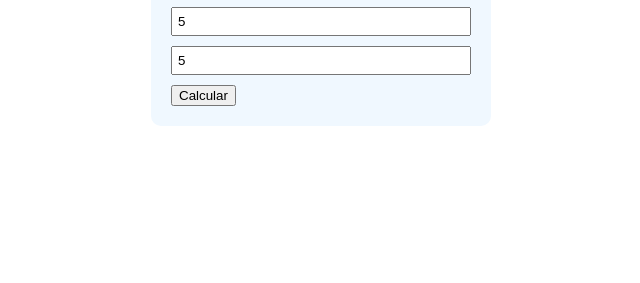
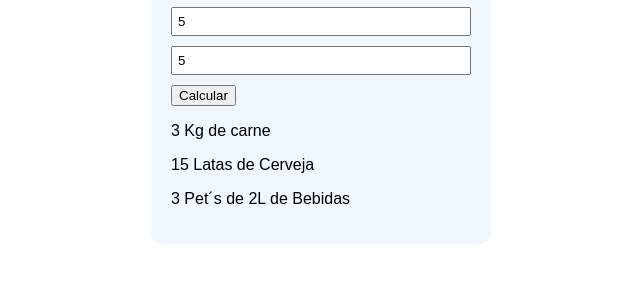
Before and after one commit to andersongsouza/Churrascometro, a plain HTML site: page index.html in a window 1280 px wide. Both pictures are taken after typing "5", "5", "5" into the empty fields and a click on the button "Calcular". Shown: the part 141-424 px from the top of the page, without its empty margins (319-959 px from the left). Drawn offline with Linux system fonts and the light colour scheme.

Commit message:
Finalização do Projeto

```diff
--- a/index.html
+++ b/index.html
@@ -14,7 +14,7 @@
         <input id="adultos" name="adultos" type="number" placeholder="Adultos">
         <input id="criancas" name="criancas" type="number" placeholder="Criancas">
         <input id="duracao" name="duracao" type="number" placeholder="Duração (h)">
-        <button>Calcular</button>
+        <button onclick="calcular()">Calcular</button>
 
         <div id="resultado">
 
--- a/script/script.js
+++ b/script/script.js
@@ -3,3 +3,42 @@
 //refrigerante/agua = 1000ml por pessoa + 6 horas 1500 ml
 
 //crianças valem por 0.5
+
+function calcular(){
+
+        let adultos = inputAdultos = document.getElementById("adultos").value;
+        let criancas = inputCriancas = document.getElementById("criancas").value;
+        let duracao = inputDuracao = document.getElementById("duracao").value;
+
+        let qdtTotalCarne = carnepp(duracao) * adultos + (carnepp(duracao) / 2 * criancas);
+        let qdtTotalCerveja = cervejapp(duracao) * adultos;
+        let qdtTotalBebidas = bebidaspp(duracao) * adultos + (bebidaspp(duracao) / 2 * criancas);
+
+        resultado.innerHTML =`<p>${(qdtTotalCarne / 1000)} Kg de carne</p>`
+        resultado.innerHTML +=`<p>${Math.ceil(qdtTotalCerveja / 355)} Latas de Cerveja</p>`
+        resultado.innerHTML +=`<p>${Math.ceil(qdtTotalBebidas / 2000)} Pet´s de 2L de Bebidas</p>`
+}
+
+function carnepp(duracao) {
+    if(duracao >= 6) {
+        return 650;
+    }else{
+        return 400;
+    }
+}
+
+function cervejapp(duracao) {
+    if(duracao >= 6) {
+        return 2000;
+    }else{
+        return 1000;
+    }
+}
+
+function bebidaspp(duracao) {
+    if(duracao >= 6) {
+        return 1500;
+    }else{
+        return 800;
+    }
+}
```
